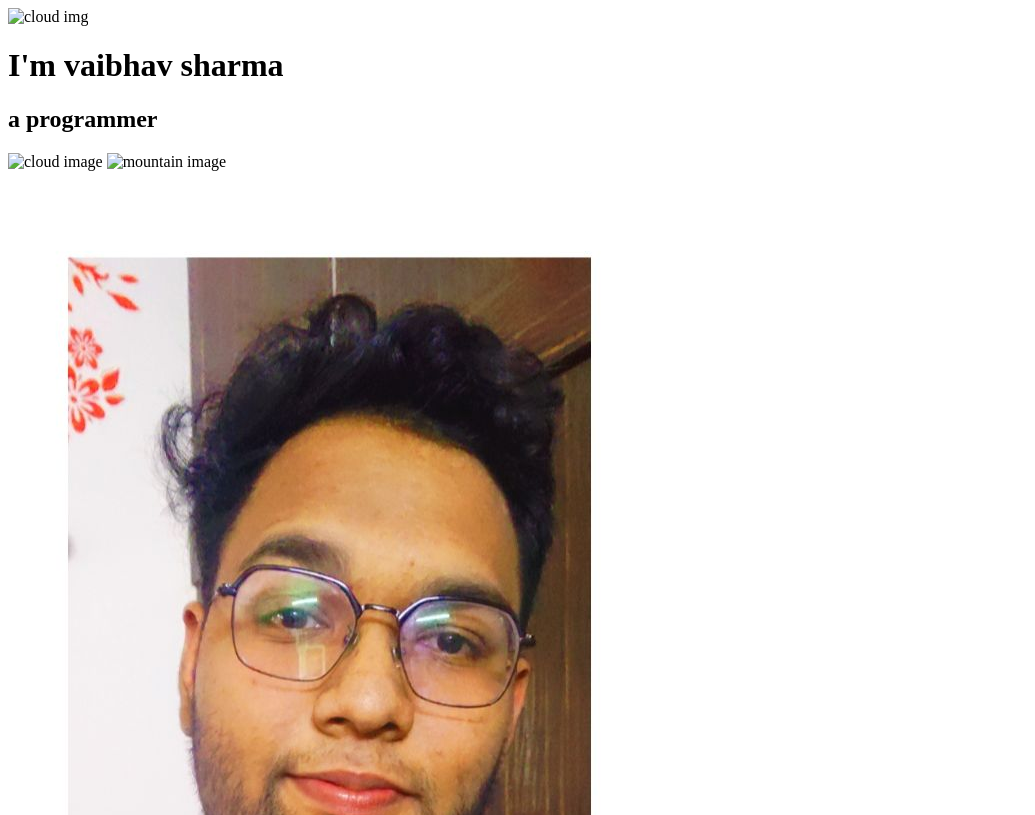
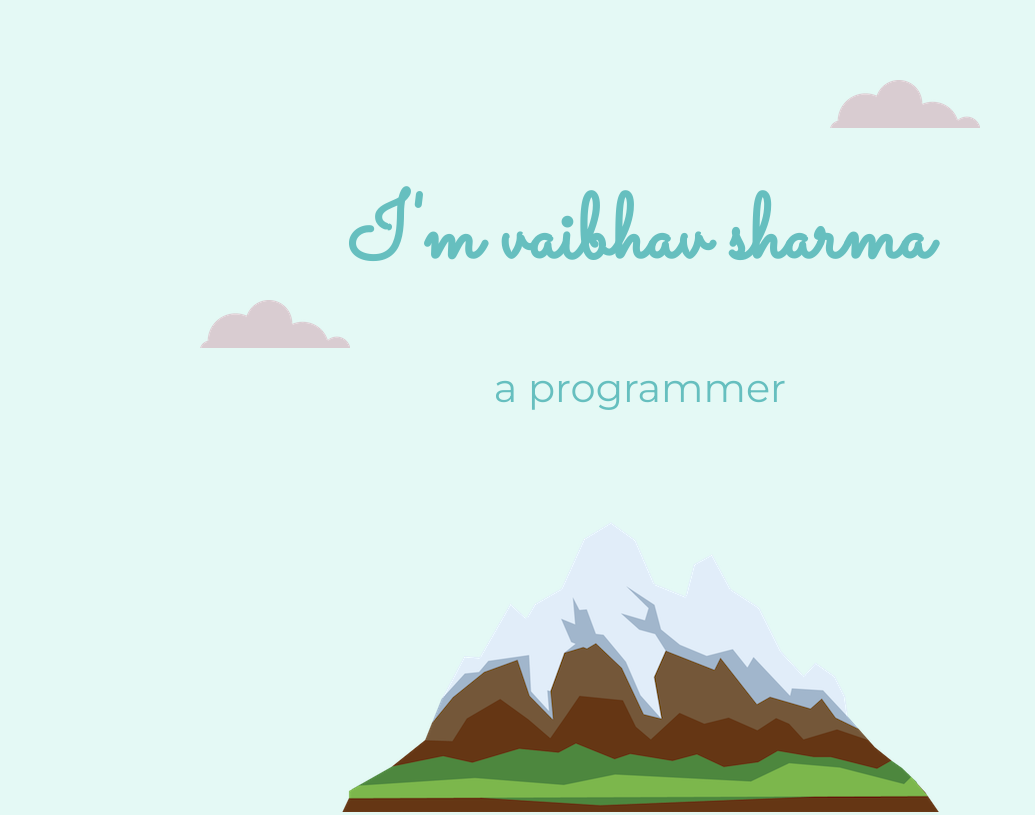
Before and after one commit to vaibhavsharma1234/mywebsite, a plain HTML site: page index.html in a window 1280 px wide. Shown: the top 815 px of the page, without its empty margins (0-1035 px from the left). Drawn offline with Linux system fonts and the light colour scheme.

Commit message:
Update index.html

```diff
--- a/index.html
+++ b/index.html
@@ -6,7 +6,7 @@
     <meta http-equiv="X-UA-Compatible" content="IE=edge">
     <meta name="viewport" content="width=device-width, initial-scale=1.0">
     <title>vaibhav sharma</title>
-    <link rel="stylesheet" href="css folder\styles.css">
+    <link rel="stylesheet" href="styles.css">
     <link rel="icon" href="Favorite Star Icon Stock Vector (Royalty Free) 387841594_files\12.jpg">
     <link rel="preconnect" href="https://fonts.googleapis.com">
 <link rel="preconnect" href="https://fonts.gstatic.com" crossorigin>
@@ -14,13 +14,13 @@
 
 <body>
     <div class="top-container">
-        <img class="top-cloud" src="CSS - My Site Images\cloud.png" alt="cloud img">
+        <img class="top-cloud" src="cloud.png" alt="cloud img">
         <h1>
             I'm vaibhav sharma
         </h1>
         <h2>a programmer</h2>
-        <img class="bottom-cloud" src="CSS - My Site Images\cloud.png" alt="cloud image">
-        <img src="CSS - My Site Images\mountain.png" alt="mountain image">
+        <img class="bottom-cloud" src="cloud.png" alt="cloud image">
+        <img src="mountain.png" alt="mountain image">
     </div>
 
 <div class="middle-container">
@@ -33,12 +33,12 @@
     <div class="skills">
       <h2>My Skills.</h2>
       <div class="skill-row">
-        <img class ="web-development" src="CSS - My Site Images\web development.jpeg" alt="web development">
+        <img class ="web-development" src="web development.jpeg" alt="web development">
         <h3>web develpoment</h3>
         <p>Lorem ipsum dolor sit amet, quis in duis, iaculis id felis. Consectetuer vestibulum, nunc urna lectus, erat ligula. Hendrerit nam, lectus ante, ut lorem eros.</p>
       </div>
       <div class="skill-row">
-        <img class="coding" src="CSS - My Site Images\coding.jpeg" alt="coding">
+        <img class="coding" src="coding.jpeg" alt="coding">
         <h3>coding</h3>
         <p>Lorem ipsum dolor sit amet, mauris sed consectetuer. Etiam et eu, bibendum interdum, lacus quis mauris. Curabitur wisi, quisque vel eu, rutrum nam.</p>
       </div>
```
